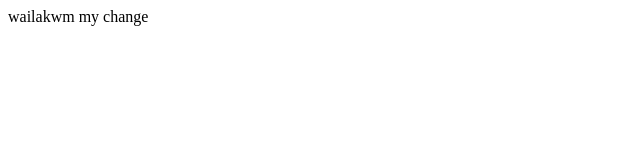
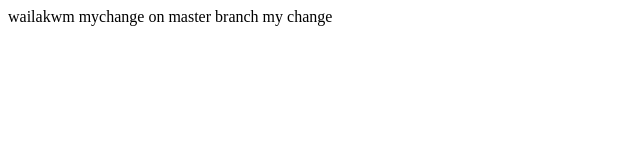
Before and after one commit to humaidaAra/gitest, a plain HTML site: page index.html in a window 1280 px wide. Shown: the whole page, without its empty margins (0-640 px from the left). Drawn offline with Linux system fonts and the light colour scheme.

Commit message:
showcase change same file

```diff
--- a/index.html
+++ b/index.html
@@ -7,7 +7,7 @@
   </head>
   <body>
     wailakwm
-
+    mychange on master branch
     my change
   </body>
 </html>
```
